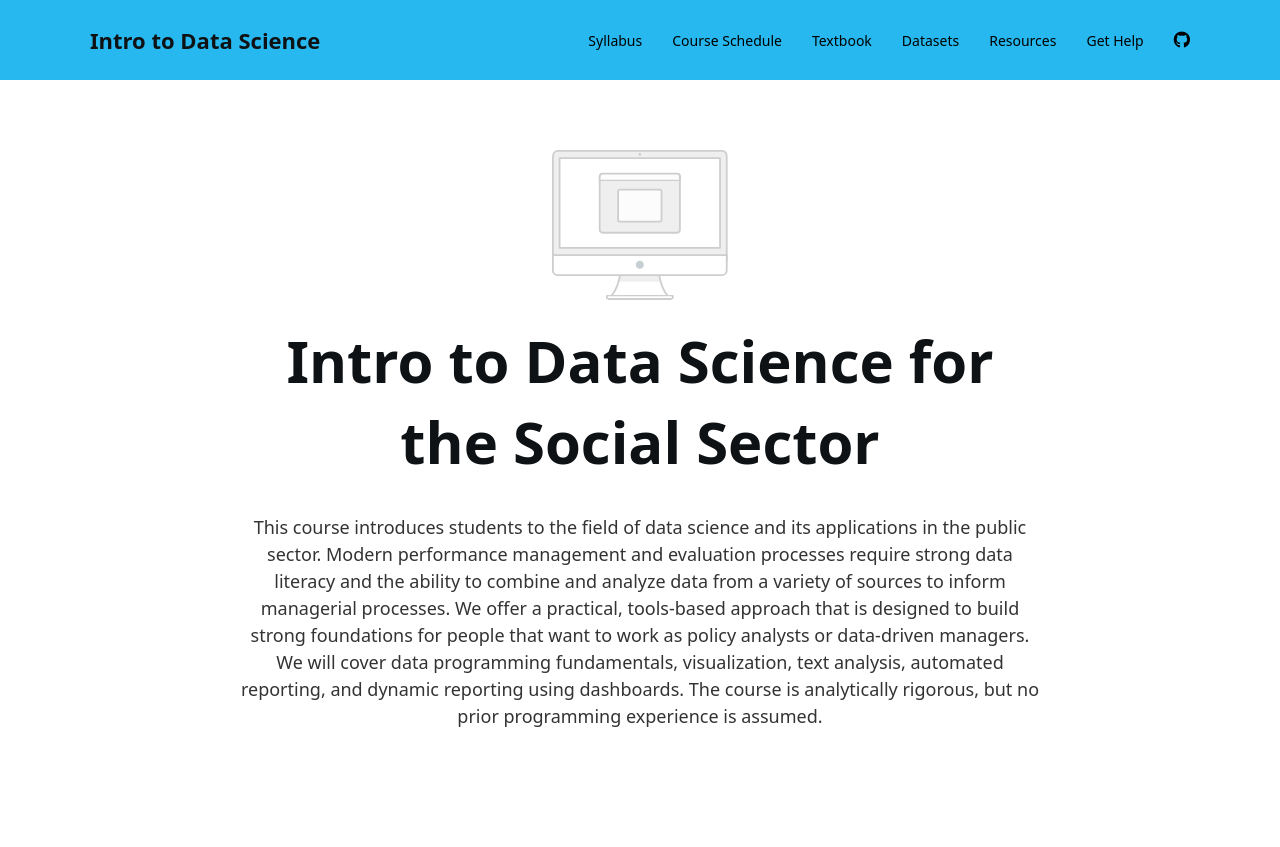
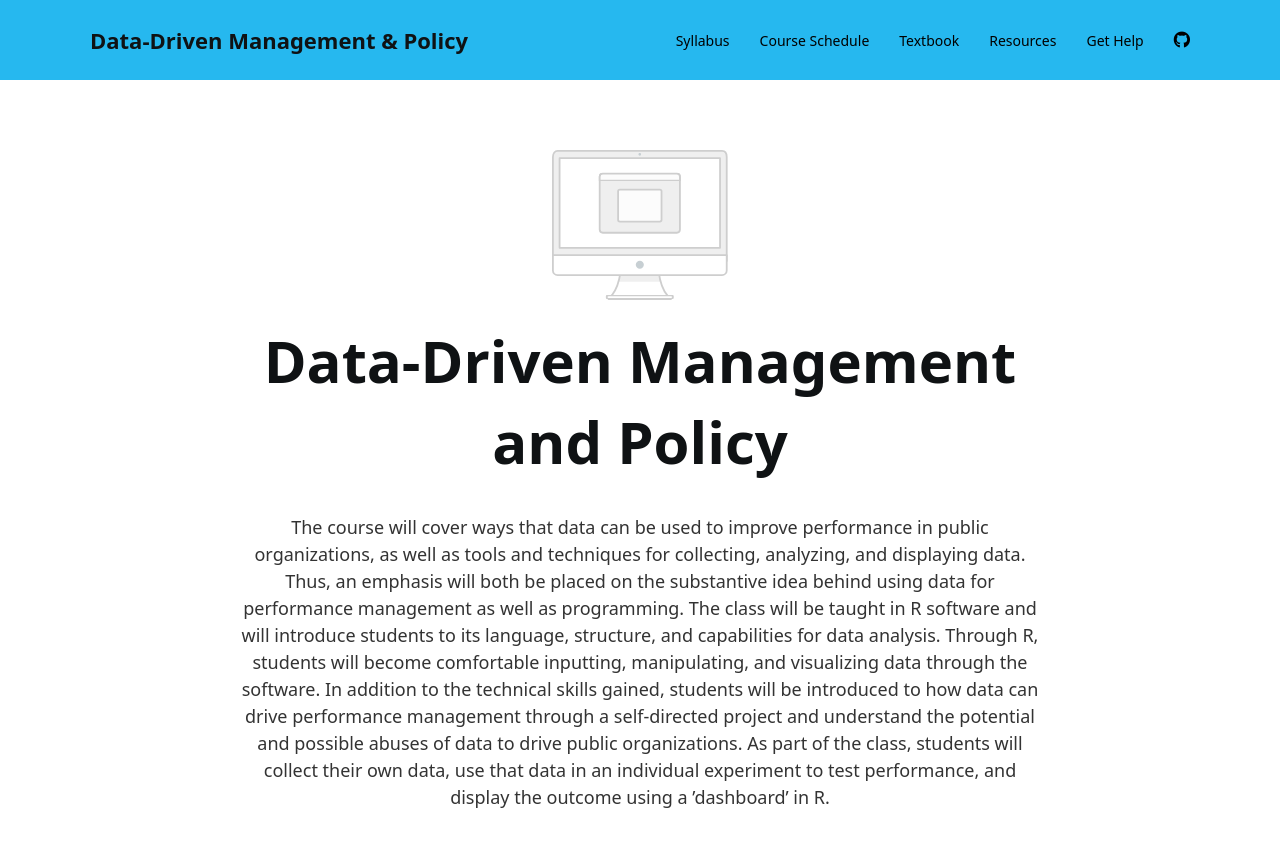
Before and after one commit to DS4PS/ddmp-uw-class-spring-2019, a Jekyll site: the page built from index.md, in a window 1280 px wide and 900 px high. Shown: the top 847 px of the window. Built offline with Jekyll 4.4.1, drawn with Linux system fonts in a browser that asks for light colours; nearby versions of some CDN libraries; a style sheet for code colours, icons or effects is not loaded; some of the changed lines change nothing that is shown.

Commit message:
Update _config.yml

```diff
--- a/_config.yml
+++ b/_config.yml
@@ -5,11 +5,11 @@
 # 'bundle exec jekyll serve'. If you change this file, please restart the server process.
 
 # Site title and description
-title:              Intro to Data Science
-description:        Website for the MS in Program Eval and Data Analytics Program, ASU
+title:              DS4MP
+description:        Intro. course in data science for public policy and management students
 
 # Site subpath, e.g. /blog
-baseurl:            "/course-template"
+baseurl:            "/ddmp-uw-class-spring-2019"
 
 # Permalink URLs structure, for permalink style options see: https://jekyllrb.com/docs/permalinks/
 permalink:          /:title/
@@ -20,7 +20,7 @@ url :               "https://ds4ps.github.io"
 # Site logo, image or text
 brand:
     image:          # logo.svg  # e.g. logo.png, upload logo image file to /assets/img/ folder
-    text:           Intro to Data Science      # if the above "logo:" image variable  is not set, this text logo is displayed instead
+    text:           Data-Driven Management & Policy      # if the above "logo:" image variable  is not set, this text logo is displayed instead
 
 # Default author settings
 author:
@@ -31,13 +31,13 @@ author:
 github_info:
     username:          ds4ps # Github location of the course
     branch:            master
-    website-repo:      course-template
+    website-repo:      ddmp-uw-class-spring-2019
     course-repo:       Data-Science-Class
 
 index:
-    title: Intro to Data Science for the Social Sector
+    title: Data-Driven Management and Policy
     image: imac.svg
-    subtitle: This course introduces students to the field of data science and its applications in the public sector. Modern performance management and evaluation processes require strong data literacy and the ability to combine and analyze data from a variety of sources to inform managerial processes. We offer a practical, tools-based approach that is designed to build strong foundations for people that want to work as policy analysts or data-driven managers. We will cover data programming fundamentals, visualization, text analysis, automated reporting, and dynamic reporting using dashboards. The course is analytically rigorous, but no prior programming experience is assumed.
+    subtitle: The course will cover ways that data can be used to improve performance in public organizations, as well as tools and techniques for collecting, analyzing, and displaying data.  Thus, an emphasis will both be placed on the substantive idea behind using data for performance management as well as programming.  The class will be taught in R software and will introduce students to its language, structure, and capabilities for data analysis.   Through  R,  students  will  become  comfortable  inputting,  manipulating,  and  visualizing  data  through  the  software.  In addition to the technical skills gained, students will be introduced to how data can drive performance management through a self-directed project and understand the potential and possible abuses of data to drive public organizations.  As part of the class, students will collect their own data, use that data in  an  individual  experiment  to  test  performance,  and  display  the  outcome  using  a  ’dashboard’ in R.
 
 
 
@@ -51,8 +51,8 @@ header:
 - title: Textbook
   url: https://ds4ps.github.io/Data-Science-Class/TEXTBOOK/docs/index.html
 
-- title: Datasets
-  url: datasets/
+# - title: Datasets
+#  url: datasets/
 
 - title: Resources
   url: resources/
@@ -75,54 +75,7 @@ footer:
   url: /schedule/
 
 
-info:
- program_title: MS in Program Evaluation and Data Analytics
- program_website:
- course_title: Introduction to Data Science for the Social Sector
- course_number: CPP 591
- course_level: Graduate
- course_website:
- course_start_end_dates: Aug 16th - Dec 5th, 2018
- course_prerequisites: None
- class_meets_when:  Online
- class_meets_where: Online
 
-instructor:
--  name: Jesse Lecy
-   title: Professor
-   email: jdlecy@asu.edu
-   website_url: http://www.lecy.info/
-   office_hours_times: Flexible, by appointment
-   office_hours_location:  UCENT 517
-   office_hours_app_url:  https://calendly.com/lecy/15min/
-   github_url: https://github.com/lecy
-   twitter_url:
-   scholar_url: https://scholar.google.com/citations?user=Ir8H4wMAAAAJ&hl=en
-   linked_in_url:
-
-
-
-textbooks:
-- title: R Cookbook. Proven recipes
-  authors: Paul Teetor
-  edition: Not Required
-  link: http://www.bagualu.net/wordpress/wp-content/uploads/2015/10/R_Cookbook.pdf
-  required (y/n): n
-- title: R for Data Science
-  authors: Wickham, H., & Grolemund, G.
-  edition: Free Online
-  link: http://r4ds.had.co.nz/
-  required (y/n): n
-- title: The Art of Data Science
-  authors: Peng, R. D., & Matsui, E.
-  edition: Free Online
-  link: https://www.amazon.com/Big-Book-Dashboards-Visualizing-Real-World/dp/1119282713/
-  required (y/n): n
-- title: Big Book of Dashboards
-  authors: Smith, Smith, and Johnson
-  edition: Not Required
-  link: https://www.amazon.com/Big-Book-Dashboards-Visualizing-Real-World/dp/1119282713/
-  required (y/n): n
 
 
 
```
